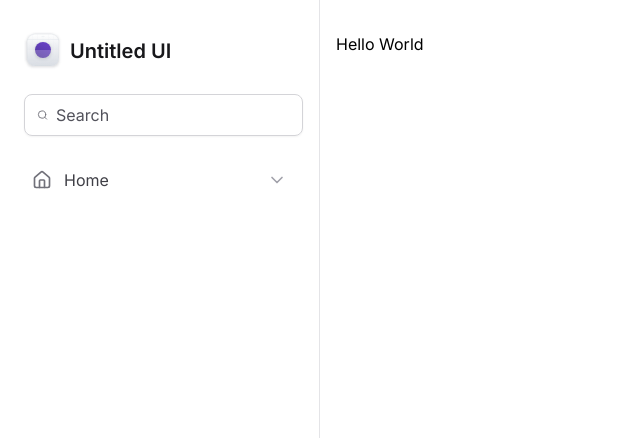
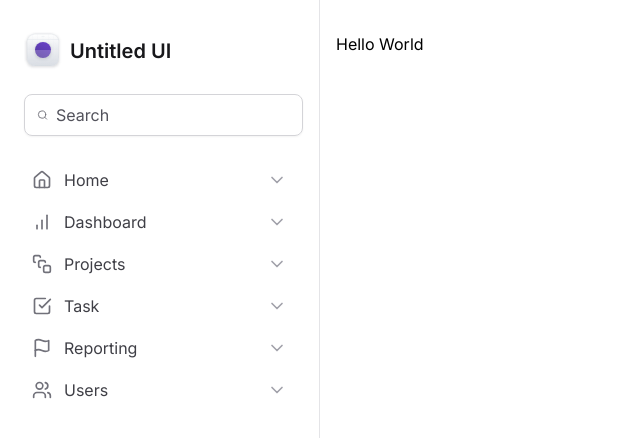
Before and after one commit to tiagosvieira10/tailwind-next, a Next.js app: page / in a window 1280 px wide. Shown: the top 438 px of the page, without its empty margins (0-640 px from the left). Built offline with nearby package versions, Linux system fonts and the light colour scheme.

Commit message:
navSide criado

```diff
--- /dev/null
+++ b/src/app/components/Sidebar/MainNavigation/NavItem.tsx
@@ -0,0 +1,22 @@
+import { ChevronDown } from "lucide-react"
+import { ElementType } from "react"
+
+export interface NavItemProps {
+  title: string
+  icon: ElementType
+}
+
+export function NavItem({ title, icon: Icon }: NavItemProps) {
+  return (
+    <a
+        href=""
+        className="group flex items-center gap-3 rounded px-3 py-2 hover:bg-violet-50"
+    >
+      <Icon className="h-5 w-5 text-zinc-500"/>
+      <span className="font-mediom text-zinc-700 group-hover:text-violet-500">
+        {title}
+      </span>
+      <ChevronDown className="ml-auto h-5 w-5 text-zinc-400 group-hover:text-violet-300"/>
+    </a>
+  )
+}
--- a/src/app/components/Sidebar/MainNavigation/index.tsx
+++ b/src/app/components/Sidebar/MainNavigation/index.tsx
@@ -1,18 +1,15 @@
-import { ChevronDown, Home } from "lucide-react";
+import { BarChart, CheckSquare, ChevronDown, Flag, Home, SquareStack, Users } from "lucide-react";
+import { NavItem } from "./NavItem";
 
 export function MainNavigation() {
   return (
     <nav className="space-y-0.5">
-      <a
-        href=""
-        className="group flex items-center gap-3 rounded px-3 py-2 hover:bg-violet-50"
-      >
-       <Home className="h-5 w-5 text-zinc-500"/>
-       <span className="font-mediom text-zinc-700 group-hover:text-violet-500">
-        Home
-      </span>
-       <ChevronDown className="ml-auto h-5 w-5 text-zinc-400 group-hover:text-violet-300"/>
-      </a>
+      <NavItem title="Home" icon={Home}/>
+      <NavItem title="Dashboard" icon={BarChart}/>
+      <NavItem title="Projects" icon={SquareStack}/>
+      <NavItem title="Task" icon={CheckSquare}/>
+      <NavItem title="Reporting" icon={Flag}/>
+      <NavItem title="Users" icon={Users}/>
     </nav>
   )
 }
```
